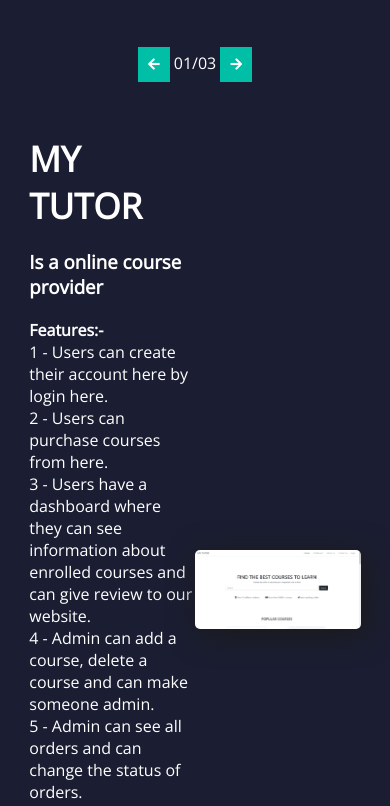
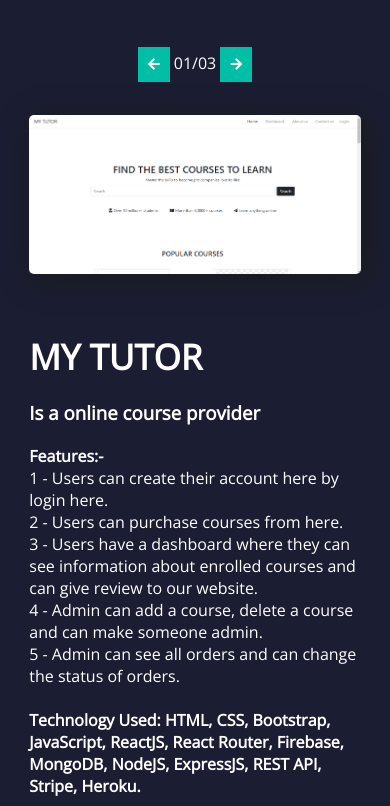
Before and after one commit to jihadChowdhory/portfolio, a plain HTML site: page index.html in a window 390 px wide. Shown: the part 814-1620 px from the top of the page. Drawn offline with nearby package versions, Linux system fonts and the light colour scheme.

Commit message:
responsive work done

```diff
--- a/styles/responsive.css
+++ b/styles/responsive.css
@@ -4,6 +4,7 @@
 
 /* Responsive designs for Small Devices */
 @media (max-width: 480px) {
+  /* Responsive navigation bar */
   .nav-items {
     display: none;
     border: 1px solid red;
@@ -20,6 +21,7 @@
     color: white;
     padding: 10px 0px 10px 0px;
   }
+  /* Responsive header */
   .header > div {
     display: flex;
     flex-direction: column-reverse;
@@ -37,4 +39,8 @@
   .header .primary-btn {
     font-size: 13px;
   }
+  /* Responsive work */
+  .single-project {
+    flex-direction: column-reverse;
+  }
 }
```
